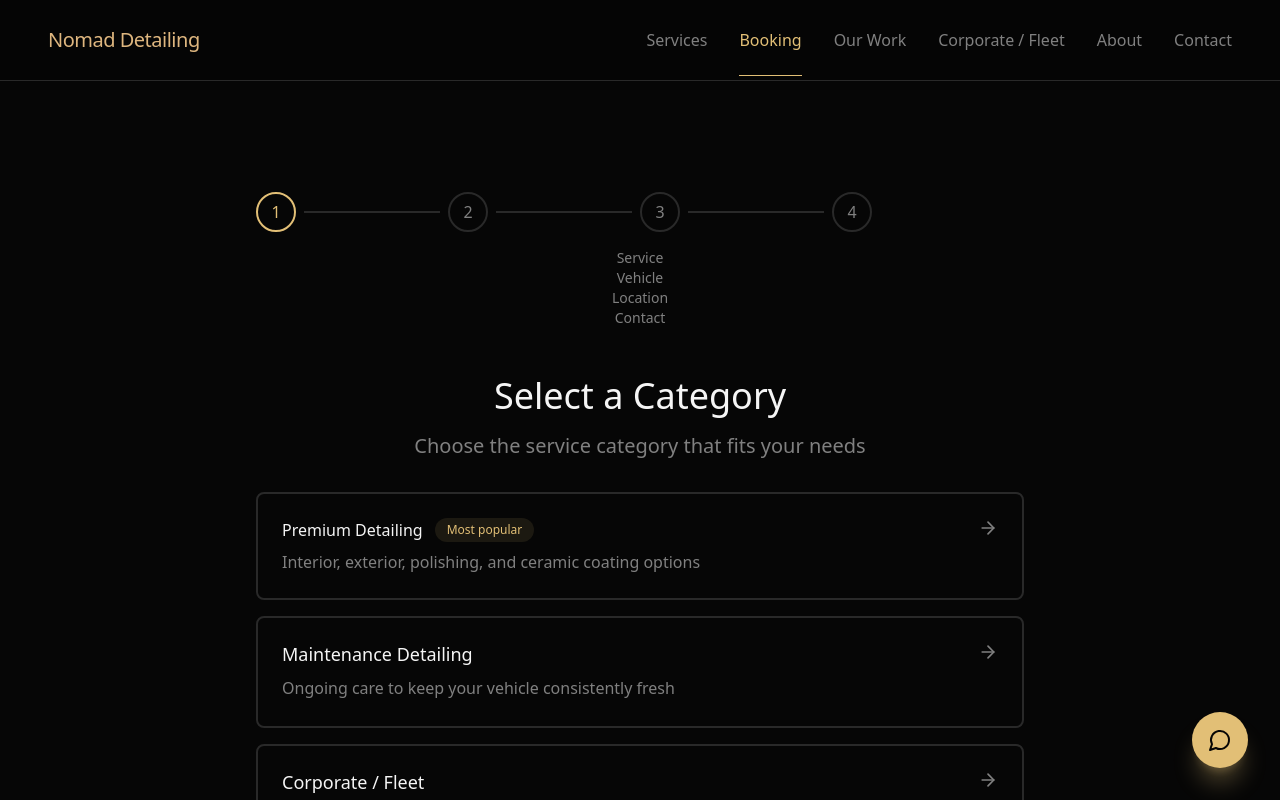
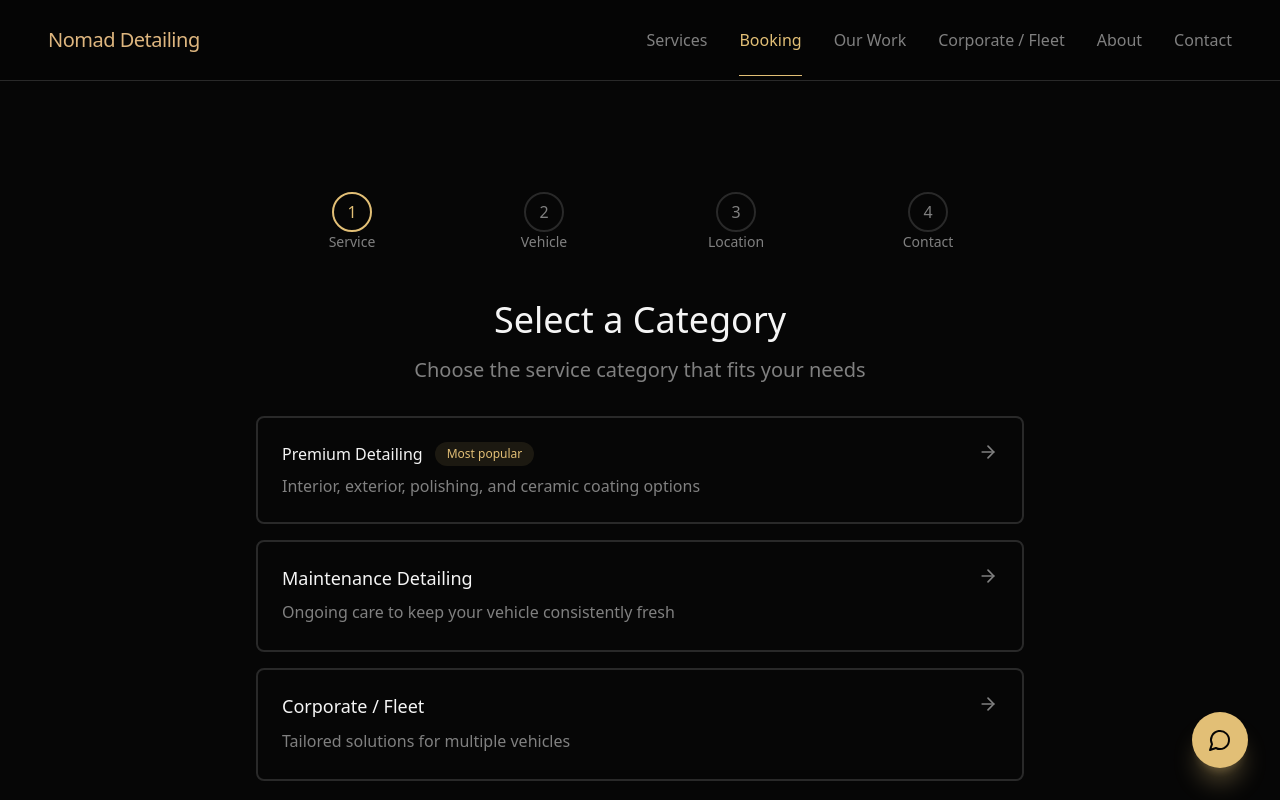
Before and after one commit to Nomaddetailing/nomad-detailing-website, a React (Vite) app: page / in a window 1280 px wide. Both pictures are taken after a click on the button "Booking". Shown: the top 800 px of the page. Built offline with nearby package versions, Linux system fonts and the light colour scheme.

Commit message:
Update BookingFlow.tsx

```diff
--- a/src/components/BookingFlow.tsx
+++ b/src/components/BookingFlow.tsx
@@ -488,40 +488,43 @@ const submit = async () => {
       <Section>
         <div className="max-w-3xl mx-auto">
           {/* Progress Indicator */}
-          {step !== 'done' && (
+          {step !== "done" && (
             <div className="mb-12">
-              <div className="flex items-center justify-between mb-4">
-                {[0, 1, 2, 3].map((s) => (
-                  <div key={s} className="flex-1">
-                    <div className="flex items-center">
+              {/* Line behind circles */}
+              <div className="relative">
+                {/* base line */}
+                <div className="absolute left-5 right-5 top-5 h-0.5 bg-border" />
+
+                {/* progress line (fills as you advance) */}
+                <div
+                  className="absolute left-5 right-5 top-5 h-0.5 bg-primary origin-left"
+                  style={{
+                    transform: `scaleX(${Math.min(activeIndex, 3) / 3})`,
+                  }}
+                />
+
+                {/* Steps (circle + label in same column) */}
+                <div className="relative flex items-start">
+                  {[0, 1, 2, 3].map((s) => (
+                    <div key={s} className="flex-1 flex flex-col items-center text-center">
                       <div
-                        className={`w-10 h-10 rounded-full flex items-center justify-center border-2 transition-all ${
+                        className={`relative z-10 w-10 h-10 rounded-full flex items-center justify-center border-2 transition-all ${
                           s < activeIndex
-                            ? 'bg-primary border-primary text-primary-foreground'
+                            ? "bg-primary border-primary text-primary-foreground"
                             : s === activeIndex
-                            ? 'border-primary text-primary'
-                            : 'border-border text-muted-foreground'
+                            ? "border-primary text-primary"
+                            : "border-border text-muted-foreground"
                         }`}
                       >
                         {s < activeIndex ? <CheckCircle2 size={20} /> : s + 1}
                       </div>
-                      {s < 3 && (
-                        <div
-                          className={`flex-1 h-0.5 mx-2 ${
-                            s < activeIndex ? 'bg-primary' : 'bg-border'
-                          }`}
-                        />
-                      )}
+
+                      <div className="mt-3 text-sm text-muted-foreground">
+                        {stepsForProgress[s]}
+                      </div>
                     </div>
-                  </div>
-                ))}
-              </div>
-              <div className="grid grid-cols-4 text-sm text-muted-foreground">
-                {stepsForProgress.map((label) => (
-                  <div key={label} className="text-center">
-                    {label}
-                  </div>
-                ))}
+                  ))}
+                </div>
               </div>
             </div>
           )}
```
